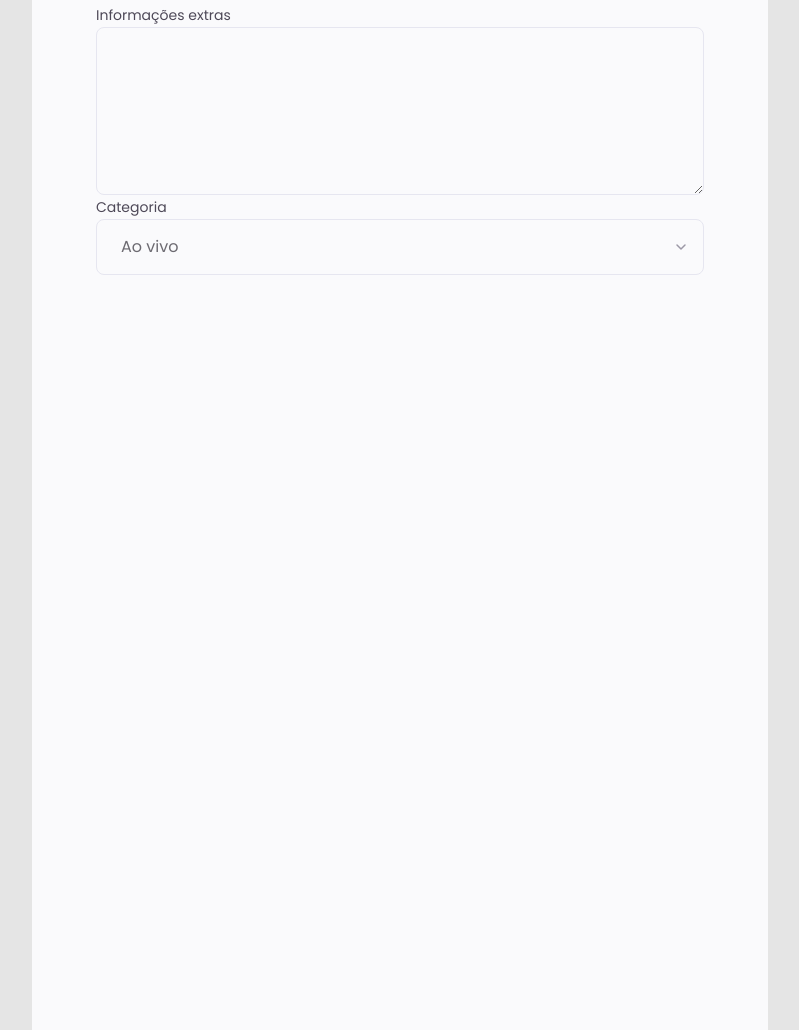
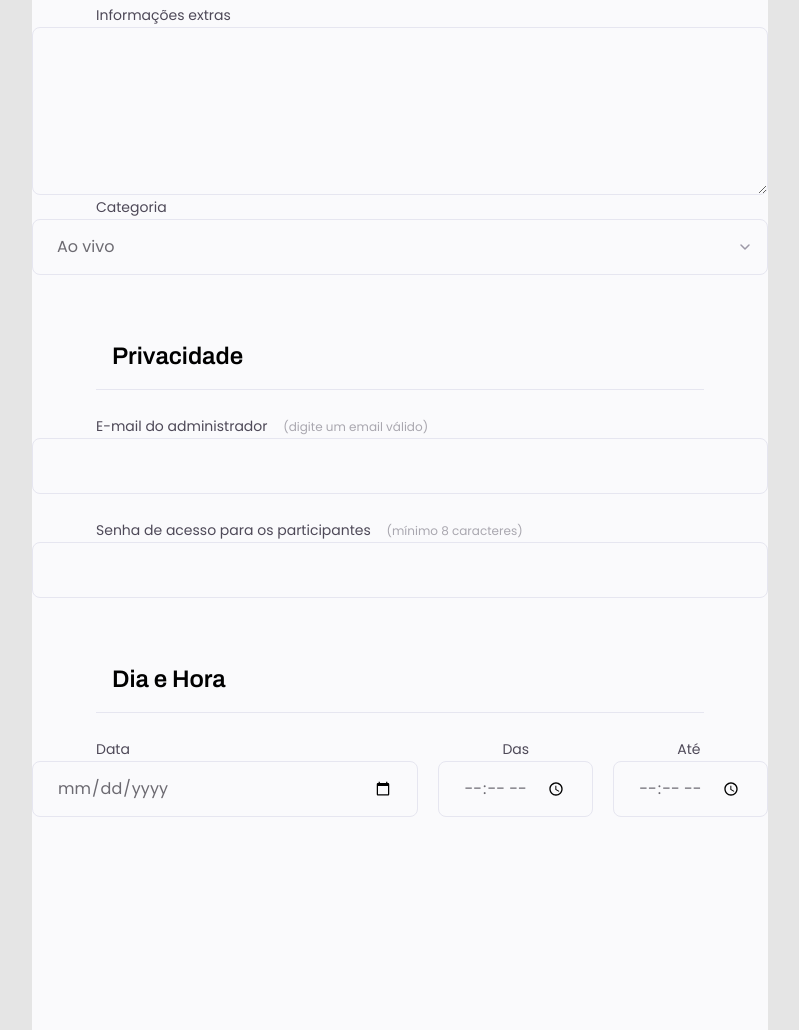
Before and after one commit to ChrisRufino/Projeto_stage3, a plain HTML site: page index.html in a window 1280 px wide. Shown: the part 682-1712 px from the top of the page, without its empty margins (240-1039 px from the left). Drawn offline with Linux system fonts and the light colour scheme.

Commit message:
ajustando código

```diff
--- a/index.html
+++ b/index.html
@@ -15,6 +15,7 @@
       rel="stylesheet"
     />
   </head>
+
   <body>
     <div class="page">
       <header>
@@ -23,6 +24,7 @@
       </header>
       <form>
         <fieldset>
+
           <div class="fieldset-wrapper">
             <legend>Informações do Evento</legend>
 
@@ -61,10 +63,52 @@
             </div>
           </div>
         </fieldset>
+
+        <fieldset>
+          <div class="fieldset-wrapper">
+            <legend>Privacidade</legend>
+
+            <div class="input-wrapper">
+              <label for="event-email"
+                >E-mail do administrador
+                <span>(digite um email válido)</span></label
+              >
+              <input type="email" id="event-email" />
+            </div>
+
+            <div class="input-wrapper">
+              <label for="event-password"
+                >Senha de acesso para os participantes
+                <span>(mínimo 8 caracteres)</span></label
+              >
+              <input type="password" id="event-password" />
+            </div>
+          </div>
+        </fieldset>
+
+        <fieldset>
+          <div class="fieldset-wrapper">
+            <legend>Dia e Hora</legend>
+
+            <div class="col-3">
+              <div class="input-wrapper">
+                <label for="event-date">Data</label>
+                <input type="date" id="event-date" />
+              </div>
+
+              <div class="input-wrapper">
+                <label for="event-begin">Das</label>
+                <input type="time" id="event-time" />
+              </div>
+
+              <div class="input-wrapper">
+                <label for="event-end">Até</label>
+                <input type="time" id="event-end" />
+              </div>
+            </div>
+          </div>
+        </fieldset>
       </form>
-      <fieldset>
-
-      </fieldset>
     </div>
   </body>
 </html>
--- a/style.css
+++ b/style.css
@@ -53,6 +53,9 @@ form {
   border-radius: 8px 8px 0px 0px;
   background: #fafafc;
   min-height: 1430px;
+  display: flex;
+  flex-direction: column;
+  gap: 48px;
 }
 fieldset {
   border: none;
@@ -101,8 +104,8 @@ fieldset legend {
   border: 1px solid #e6e6f0;
 
   height: 56px;
+
   padding: 0 24px;
-  margin: 0 64px;
 
   font-size: 16px;
   line-height: 26px;
@@ -120,3 +123,11 @@ fieldset legend {
   background-repeat: no-repeat;
   background-position: right 10px top 50%;
 }
+.col-3 {
+  display: flex;
+  gap: 20px;
+}
+
+.col-3 > div:nth-child(1) {
+  width: 100%;
+}
```
